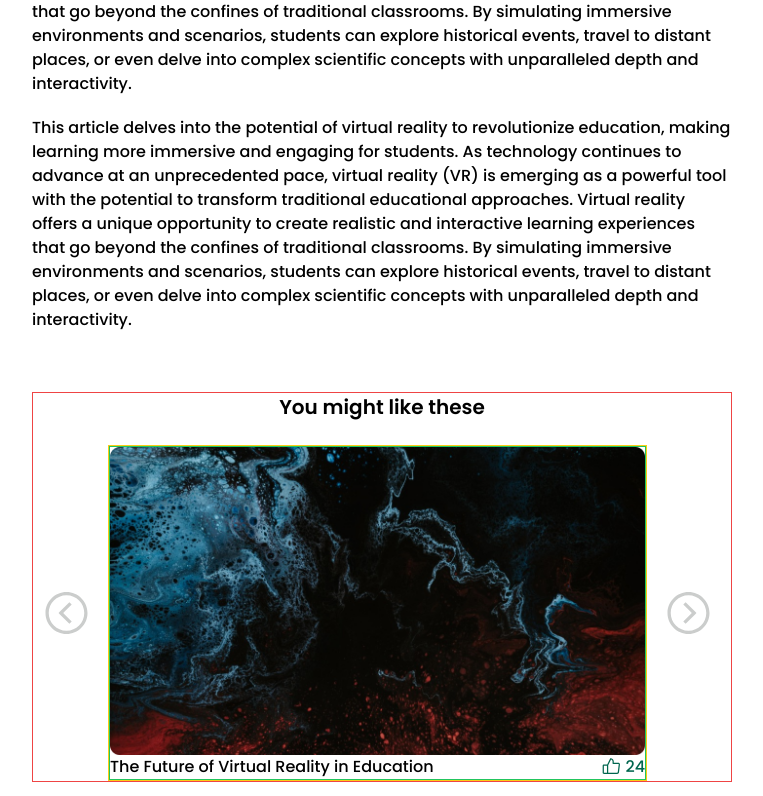
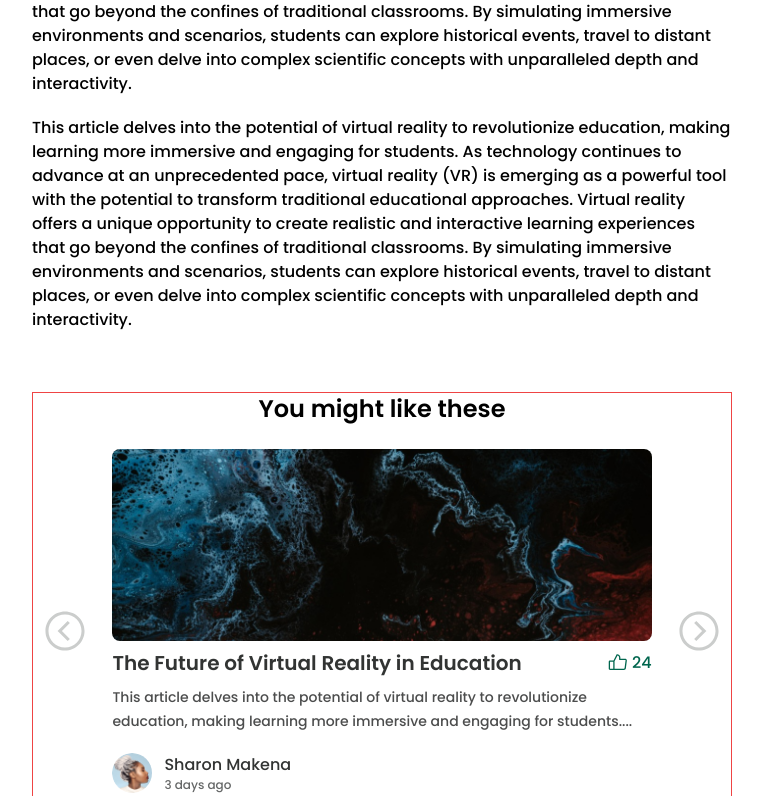
Before and after one commit to SpaceyaTech/SYT-Web-Redesign, a React (Vite) app: page /blogs2 in a window 1280 px wide. Shown: the part 2004-2800 px from the top of the page, without its empty margins (108-871 px from the left). Built offline with nearby package versions, Linux system fonts and the light colour scheme; no server answers.

Commit message:
create blogcard

```diff
--- a/src/APP/pages/blog2/sections/BlogHeader.jsx
+++ b/src/APP/pages/blog2/sections/BlogHeader.jsx
@@ -35,7 +35,7 @@ function BlogHeader() {
             Sharon Makena
           </span>
 
-          <small className="text-[#656767] text-xs">September 14, 2023</small>
+          <small className="text-[#656767] text-xs">3 days ago</small>
         </div>
       </div>
 
--- a/src/APP/pages/blog2/sections/BlogUMightLike.jsx
+++ b/src/APP/pages/blog2/sections/BlogUMightLike.jsx
@@ -1,18 +1,46 @@
 import React from "react";
 
-import { blog1 } from "../../../../assets/images/blogs-page";
+import { Ellipse30, blog1 } from "../../../../assets/images/blogs-page";
 import BlogStats from "../../blogs/sections/BlogStats";
 
 function BlogUMightLike() {
   return (
-    <div className="flex flex-col border border-green-500 min-w-full snap-center">
-      <img src={blog1} alt="" className="h-1/2 w-full" />
+    <div className="flex flex-col min-w-full snap-center">
+      <img
+        src={blog1}
+        alt=""
+        className="h-48 w-full object-cover aspect-video rounded-lg"
+      />
 
-      <div className="h-1/2">
+      <div className="h-1/2 flex flex-col gap-2 py-2">
         <div className="flex items-center justify-between">
-          <h3 className="">The Future of Virtual Reality in Education</h3>
+          <h3 className="text-xl text-[#323433] font-semibold">
+            The Future of Virtual Reality in Education
+          </h3>
 
           <BlogStats likes={24} blogId={15} />
+        </div>
+
+        <p className="text-sm font-normal leading-6 text-[#4C4D4D] line-clamp-2">
+          This article delves into the potential of virtual reality to
+          revolutionize education, making learning more immersive and engaging
+          for students....
+        </p>
+
+        <div className="flex items-center gap-3 mt-5 md:my-3">
+          <img
+            src={Ellipse30}
+            alt="ellipse"
+            className="w-10 h-10 object-cover rounded-full flex items-center justify-center"
+          />
+
+          <div className="flex flex-col">
+            <span className="text-sm md:text-base font-medium text-[#323433] capitalize">
+              Sharon Makena
+            </span>
+
+            <small className="text-[#656767] text-xs">3 days ago</small>
+          </div>
         </div>
       </div>
     </div>
--- a/src/APP/pages/blog2/sections/NextRead.jsx
+++ b/src/APP/pages/blog2/sections/NextRead.jsx
@@ -1,36 +1,66 @@
-import React from "react";
+import React, { useState } from "react";
 
 import BlogsUMightLike from "./BlogUMightLike";
 
 function NextRead() {
+  const data = [
+    <BlogsUMightLike />,
+    <BlogsUMightLike />,
+    <BlogsUMightLike />,
+    <BlogsUMightLike />,
+    <BlogsUMightLike />,
+    <BlogsUMightLike />,
+    <BlogsUMightLike />,
+    <BlogsUMightLike />,
+    <BlogsUMightLike />,
+    <BlogsUMightLike />,
+    <BlogsUMightLike />,
+    <BlogsUMightLike />,
+  ];
+
+  const [index, setIndex] = useState(data.length > 13 ? data.length - 1 : 12);
+  const [right, setRight] = useState(1);
+  const [current, setCurrent] = useState(0);
+  const [left, setLeft] = useState(-1);
+
+  const next = () => {
+    setCurrent(current === index ? 0 : current + 1);
+    setRight(right === index ? 0 : right + 1);
+    setLeft(left === index ? 0 : left + 1);
+  };
+
+  const prev = () => {
+    setCurrent(current === 0 ? index : current - 1);
+    setRight(right === 0 ? index : right - 1);
+    setLeft(left === 0 ? index : left - 1);
+  };
+
   return (
-    <div className="mx-auto max-w-[924px] flex flex-col gap-6 items-center px-3 border border-red-500 w-full mt-10">
-      <h4 className="text-lg md:text-xl font-semibold leading-normal">
+    <div className="mx-auto max-w-[924px] flex flex-col gap-6 items-center px-0 md:px-3 border border-red-500 w-full mt-10">
+      <h4 className="text-xl md:text-2xl font-semibold leading-normal">
         You might like these
       </h4>
 
-      <div className="flex items-center gap-5 w-full">
+      <div className="flex items-center justify-between gap-0 md:gap-5 w-full">
         {/* left */}
+        <button className="w-6 md:w-10 h-6 md:h-10">
           <svg
             width="43"
             height="42"
             viewBox="0 0 43 42"
             fill="none"
             xmlns="http://www.w3.org/2000/svg"
+            className="w-full h-full"
           >
             <path
               d="M21.5 42C33.0791 42 42.5 32.5791 42.5 21C42.5 9.42093 33.0791 0 21.5 0C9.92093 0 0.5 9.42093 0.5 21C0.5 32.5791 9.92093 42 21.5 42ZM21.5 38.7692C11.6672 38.7692 3.73077 30.8328 3.73077 21C3.73077 11.1672 11.6672 3.23077 21.5 3.23077C31.3328 3.23077 39.2692 11.1672 39.2692 21C39.2692 30.8328 31.3328 38.7692 21.5 38.7692ZM24.3754 31.8554L26.7015 29.5292L18.1658 21L26.6983 12.4708L24.3722 10.1446L14.6798 19.8369L13.5717 21L14.6815 22.1631L24.3754 31.8554Z"
               fill="#CBCDCC"
             />
           </svg>
+        </button>
 
         {/* Cards */}
-        <div className="flex items-center overflow-scroll scroll-smooth snap-x w-4/5 border border-yellow-400">
-          <BlogsUMightLike />
-          <BlogsUMightLike />
-          <BlogsUMightLike />
-          <BlogsUMightLike />
-          <BlogsUMightLike />
+        <div className="flex items-center overflow-scroll scroll-smooth snap-x w-4/5">
           <BlogsUMightLike />
           <BlogsUMightLike />
           <BlogsUMightLike />
@@ -44,18 +74,21 @@ function NextRead() {
         </div>
 
         {/* right */}
+        <button className="w-6 md:w-10 h-6 md:h-10">
           <svg
             width="43"
             height="42"
             viewBox="0 0 43 42"
             fill="none"
             xmlns="http://www.w3.org/2000/svg"
+            className="w-full h-full"
           >
             <path
               d="M21.5 0C9.92092 0 0.5 9.42092 0.5 21C0.5 32.5791 9.92092 42 21.5 42C33.0791 42 42.5 32.5791 42.5 21C42.5 9.42092 33.0791 0 21.5 0ZM21.5 3.23077C31.3328 3.23077 39.2692 11.1672 39.2692 21C39.2692 30.8328 31.3328 38.7692 21.5 38.7692C11.6672 38.7692 3.73077 30.8328 3.73077 21C3.73077 11.1672 11.6672 3.23077 21.5 3.23077ZM18.6246 10.1446L16.2985 12.4708L24.8342 21L16.3017 29.5292L18.6278 31.8554L28.3202 22.1631L29.4283 21L28.3185 19.8369L18.6246 10.1446Z"
               fill="#CBCDCC"
             />
           </svg>
+        </button>
       </div>
     </div>
   );
```
Lines whose indentation alone changed are shown as unchanged.
